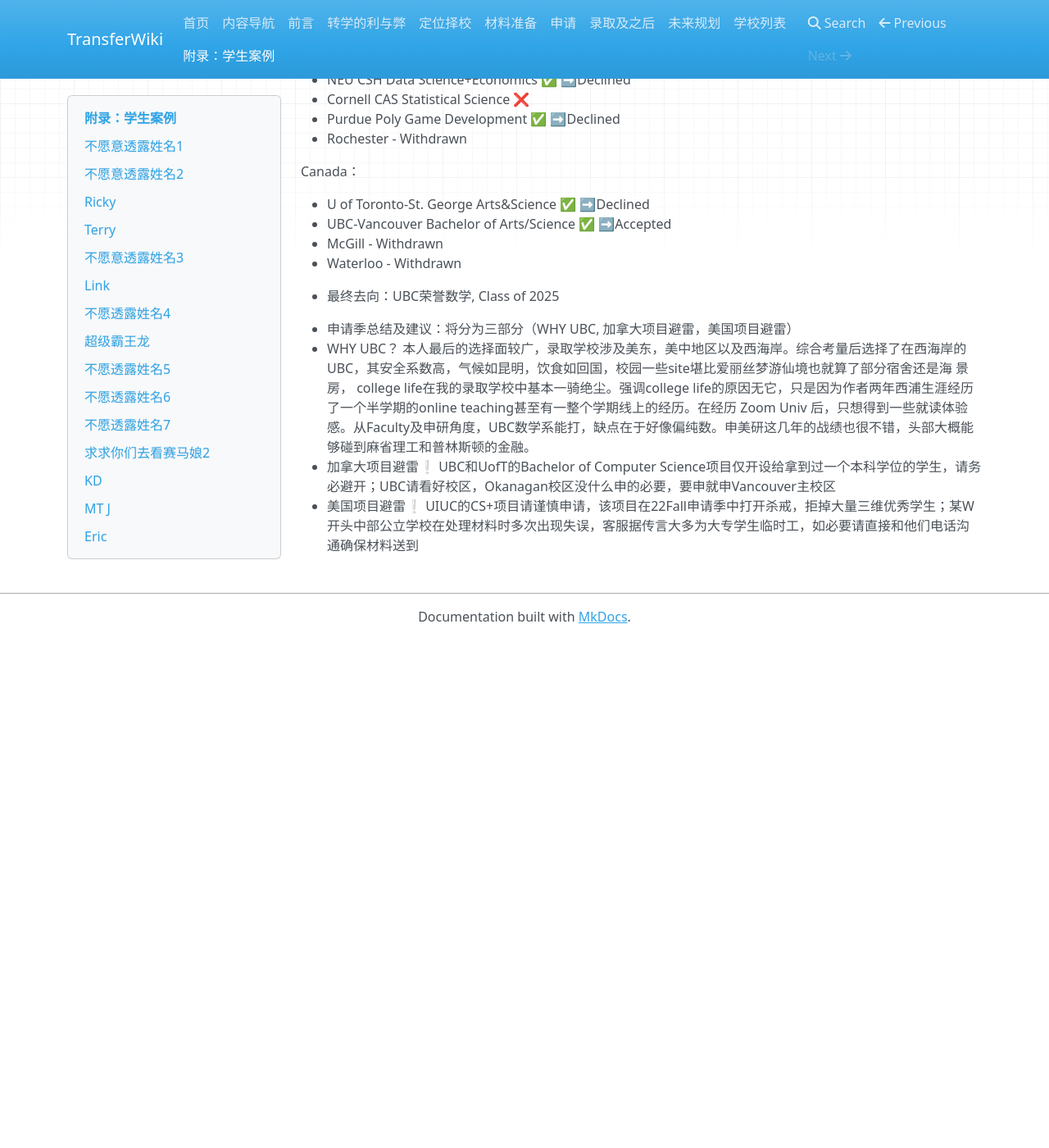
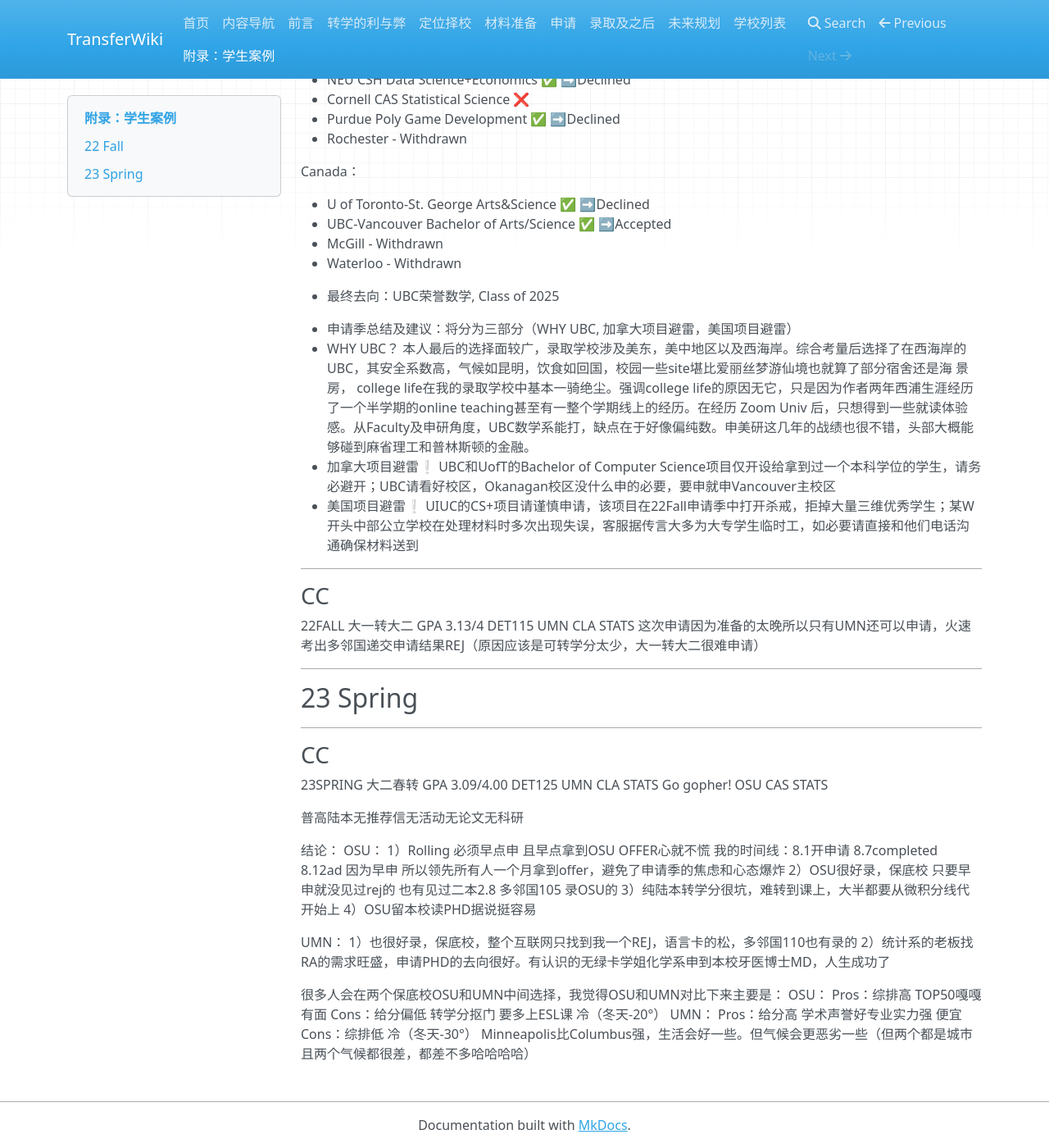
Before and after one commit to SihanXU/TransferWiki, an MkDocs documentation site: the page built from docs/bgs.md, in a window 1280 px wide and 1400 px high, scrolled down 6552 px. Shown: the whole window at 82% size. Built offline with MkDocs 1.6.1, drawn with Linux system fonts in a browser that asks for light colours; nearby versions of some CDN libraries; before the commit the page ends 7332 px from its top, so only the background shows below that.

Commit message:
Update bgs.md

```diff
--- a/docs/bgs.md
+++ b/docs/bgs.md
@@ -1,9 +1,12 @@
 # 附录：学生案例
-
 
 ***
 
-## 不愿意透露姓名1
+## 22 Fall
+
+***
+
+### 不愿意透露姓名1
 
 - GPA: 没算,英制75
 - 语言成绩: 托福100+
@@ -16,7 +19,7 @@
 - 感想：1.尽早申请 2.这两年不要申请uiuc的cs+
 
 ***
-## 不愿意透露姓名2
+### 不愿意透露姓名2
 
 - GPA: 3.63/4.0
 - 语言成绩: 多邻国110
@@ -31,7 +34,7 @@
 
 ***
 
-## Ricky
+### Ricky
 
 - GPA: 4.0（大一）3.98（大一&大二上）
 - 语言成绩: 雅思8
@@ -51,7 +54,7 @@
 
 ***
 
-## Terry
+### Terry
 
 - GPA：8.3/10~3.7/4
 - 语言成绩：多邻国125
@@ -67,7 +70,7 @@
 ***
 
 
-## 不愿意透露姓名3
+### 不愿意透露姓名3
 
 - GPA: 3.95/4.0
 - 语言成绩: 雅思7.0
@@ -82,7 +85,7 @@
 
 ***
 
-## Link
+### Link
 
 - GPA: 3.7/4.0
 - 语言成绩: 雅思7.0
@@ -97,7 +100,7 @@
 
 ***
 
-## 不愿透露姓名4
+### 不愿透露姓名4
 
 - GPA:3.76 (wes3.88)
 - 语言成绩：雅思8（7）
@@ -115,7 +118,7 @@
 
 ***
 
-## 超级霸王龙
+### 超级霸王龙
 - GPA：3.53/4.0（专业课英制70+） 英制均分70出头
 - 语言成绩：DET110（Lit Pro120）
 - 专业：头铁EE申Comp Engr，之后转申CS/data science相关
@@ -129,7 +132,7 @@
 
 ***
 
-## 不愿透露姓名5
+### 不愿透露姓名5
 - GPA：3.87/4.0
 - 语言成绩：托福102
 - 专业：西交利物浦 ics
@@ -154,7 +157,7 @@
 
  ***
 
-## 不愿透露姓名6
+### 不愿透露姓名6
 
 - GPA：没算，大一71，大二上74
 - 语言成绩：多邻国125 雅思7
@@ -168,7 +171,7 @@
 - 建议： 有时间精力最好DIY吧，或者半DIY，就算全托也要自己做好功课，我是全托所以申请过程什么都不知道吃了很多亏，比如选校的时候有些学校就不收我这个专业的转学生。申请一定要做好功课。还有就是越早申请越好，语言不要拖，我是雅思很早就成绩了，但是小分不合格，所以先交的多邻国，因为约不到考试，雅思是补交的所以offer下的很晚。
 
 ***
-## 不愿透露姓名7
+### 不愿透露姓名7
 
 - GPA: 3.55/4.0
 - 标化: T104
@@ -184,7 +187,7 @@
 
 ***
 
-## 求求你们去看赛马娘2
+### 求求你们去看赛马娘2
 
 - GPA: 3.95（专业课英制90+）
 - 语言成绩: 托福105+
@@ -198,7 +201,7 @@
 - 感想：top20近几年录取一点也不友好，真的是刮刮乐。
 
 ***
-## KD
+### KD
 
 - GPA: 3.85/4.0
 - 语言成绩: 雅思7.5
@@ -213,7 +216,7 @@
 - 附:公众号一些浅浅的转学准备介绍:  [推文](https://mp.weixin.qq.com/s/Vo9F7iBeE4q2A4A_gJatHw)
 
  ***
-## MT J
+### MT J
 
 - GPA：大一3.4 大二wes还没出估计3.7左右
 - 专业：STA
@@ -228,7 +231,7 @@
 - 加拿大前三的ut排名高，实力强大牛多。如果是学霸且有钱请不要犹豫的选UT。UT学费生活费似乎已经超过美国大部分大公立学校，而且主校据说GPA十分难拿。Mcgill转学难度很高且在法语区，转学案例较少。UBC学费适宜排名靠前气候宜人，是大部分追求排名也注重生活的朋友的不二选择。但据转学到UBC朋友的消息，温哥华生活费似乎很高。其余的加拿大大学考虑排名的朋友们便不需要纠结了。剩下的学校中，笔者不推荐申请uwo，不知道是不是因为笔者操作问题还是学校不缺学生，uwo要求大二下学期的完整成绩才能考虑录取，因此笔者不再考虑，UAlberta性价比高，cs水平强，排名高价格低。但位于埃德蒙顿气候十分寒冷，且生源似乎相对较差。黛尔豪斯大学十分适合作为保底，笔者在没有语言成绩的情况下被提前录取且免除了语言要求。麦克马斯特大学当地声誉不错，理工科较强，且对学生十分友好，被称为Happy University，可能更适合需要兼顾学习和生活的朋友。但地处汉密尔顿，是个极其无聊的村，娱乐可能并不发达。除去学校本身的优劣势，笔者要提醒加拿大大学普遍效率极低，除黛尔豪斯早早的来了保底offer，UA和McMaster普遍是六月底才来offer，并且中介还说这甚至还算是来的早。除此之外，笔者认为UA的申请感很差，曾发过三次催促邮件，皆是十天以上才有回复且都是模板回复，毫无诚意。 live chat永远没人且电话打不通使转学生要想成功联系UA变得十分困难。 Mcmaster倒是有自己的live chat，可似乎没有和学生沟通用的邮箱，但总体申请体验还是好于UA。
 
 ***
-## Eric
+### Eric
 
 - GPA
   -  Y1: 71 Rank：4/107
@@ -268,3 +271,44 @@ USA：
   UBC和UofT的Bachelor of Computer Science项目仅开设给拿到过一个本科学位的学生，请务必避开；UBC请看好校区，Okanagan校区没什么申的必要，要申就申Vancouver主校区
   - 美国项目避雷❕
   UIUC的CS+项目请谨慎申请，该项目在22Fall申请季中打开杀戒，拒掉大量三维优秀学生；某W开头中部公立学校在处理材料时多次出现失误，客服据传言大多为大专学生临时工，如必要请直接和他们电话沟   通确保材料送到
+
+***
+
+### CC
+
+22FALL 大一转大二
+GPA 3.13/4  DET115
+UMN CLA STATS
+这次申请因为准备的太晚所以只有UMN还可以申请，火速考出多邻国递交申请结果REJ（原因应该是可转学分太少，大一转大二很难申请）
+
+***
+
+## 23 Spring
+
+***
+
+### CC
+
+23SPRING 大二春转
+GPA 3.09/4.00  DET125
+UMN CLA STATS  Go gopher!
+OSU CAS STATS
+
+普高陆本无推荐信无活动无论文无科研
+
+结论：
+OSU：
+1）Rolling 必须早点申  且早点拿到OSU OFFER心就不慌  我的时间线：8.1开申请 8.7completed 8.12ad
+因为早申 所以领先所有人一个月拿到offer，避免了申请季的焦虑和心态爆炸
+2）OSU很好录，保底校 只要早申就没见过rej的 也有见过二本2.8 多邻国105 录OSU的
+3）纯陆本转学分很坑，难转到课上，大半都要从微积分线代开始上
+4）OSU留本校读PHD据说挺容易
+
+UMN：
+1）也很好录，保底校，整个互联网只找到我一个REJ，语言卡的松，多邻国110也有录的
+2）统计系的老板找RA的需求旺盛，申请PHD的去向很好。有认识的无绿卡学姐化学系申到本校牙医博士MD，人生成功了
+
+很多人会在两个保底校OSU和UMN中间选择，我觉得OSU和UMN对比下来主要是：
+OSU： Pros：综排高 TOP50嘎嘎有面    Cons：给分偏低 转学分抠门 要多上ESL课 冷（冬天-20°）
+UMN： Pros：给分高 学术声誉好专业实力强  便宜  Cons：综排低  冷（冬天-30°）
+Minneapolis比Columbus强，生活会好一些。但气候会更恶劣一些（但两个都是城市且两个气候都很差，都差不多哈哈哈哈）
```
